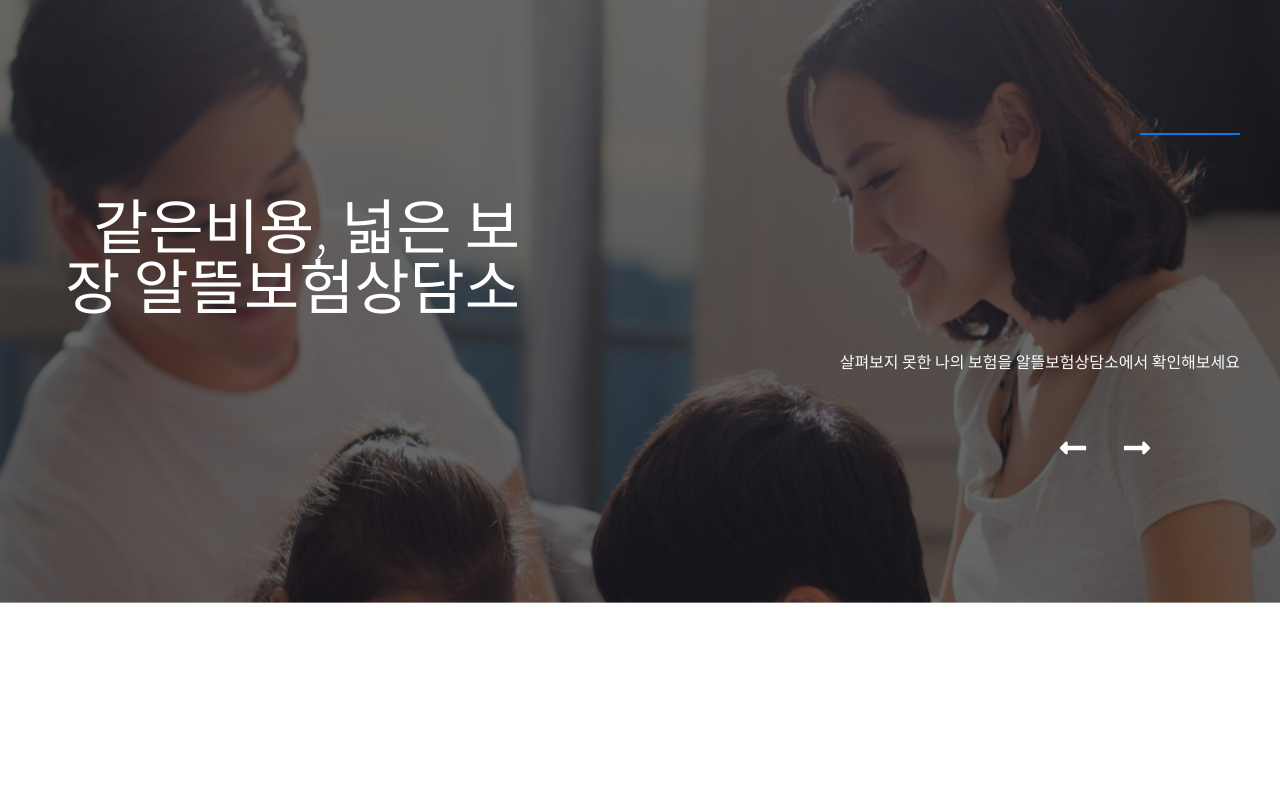
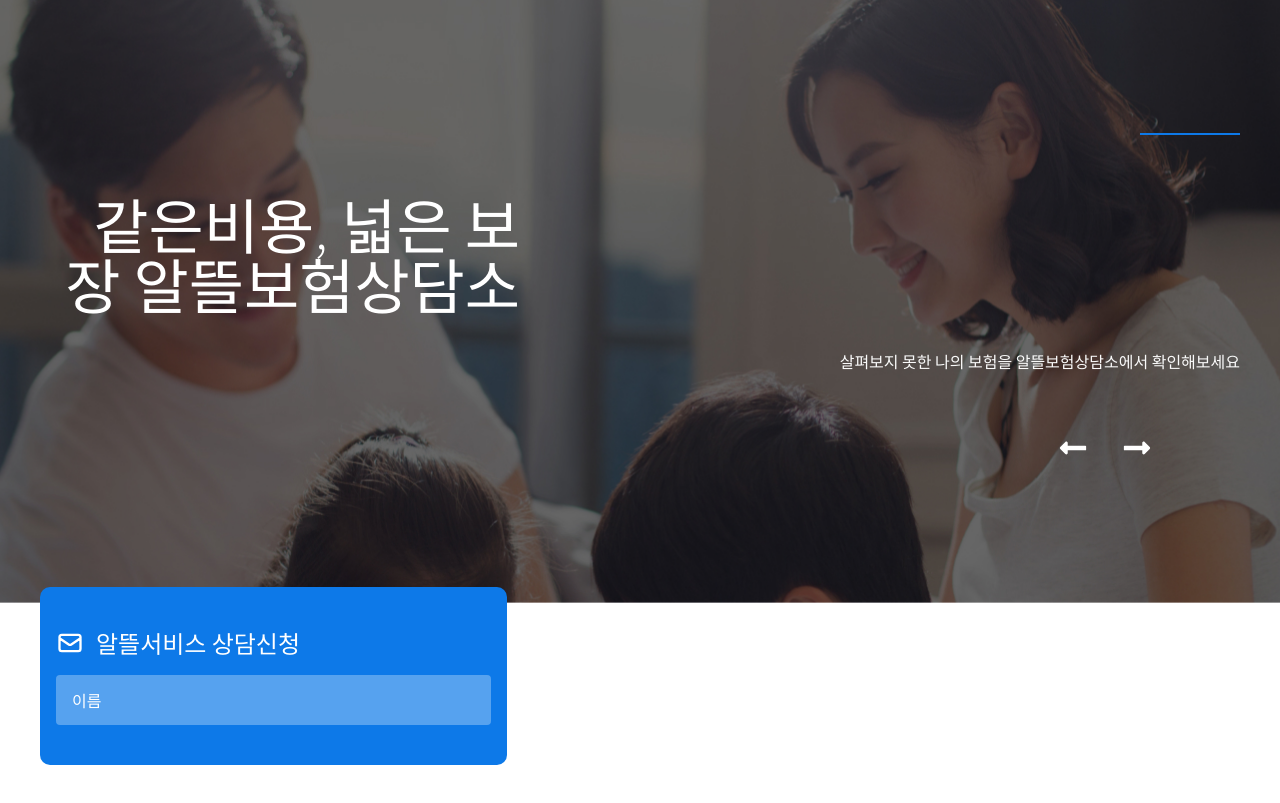
Before and after one commit to zulqarnain1231/one, a Next.js app: page / in a window 1280 px wide. Shown: the part 689-1492 px from the top of the page. Before the commit the page ends 1292 px from the top, so only its background shows below. Built offline with nearby package versions, Linux system fonts and the light colour scheme.

Commit message:
created shared input component

```diff
--- /dev/null
+++ b/components/Home/Consultation/Consultation.tsx
@@ -0,0 +1,33 @@
+import React from "react";
+import ComponentWrapper from "@/components/Shared/Wrappers/ComponentWrapper";
+import { HiOutlineMail } from "react-icons/hi";
+
+const Consultation = () => {
+  return (
+    <ComponentWrapper
+      id="consultation"
+      style="w-full bg-white-main lg:py-16 py-10 relative
+  "
+    >
+      <div className="w-full h-full flex flex-col items-center justify-start gap-10 ">
+        <div className="w-full grid grid-cols-[1fr,1.5fr] gap-8">
+          <form className="w-full flex flex-col items-start justify-start gap-4 bg-brand-main rounded-[10px] px-4 py-10 -mt-20">
+            <div className="w-full flex items-center justify-start gap-3">
+              <HiOutlineMail className="text-white-main text-[28px]" />
+              <p className="text-white-main text-2xl font-medium">
+                알뜰서비스 상담신청
+              </p>
+            </div>
+            <input
+              type="text"
+              placeholder="이름"
+              className="w-full h-[50px] text-white-main text-base font-medium placeholder:text-white-main placeholder:font-medium  bg-white-main/30 p-4 rounded-[4px] focus:outline-none"
+            />
+          </form>
+        </div>
+      </div>
+    </ComponentWrapper>
+  );
+};
+
+export default Consultation;
--- /dev/null
+++ b/components/Shared/Inputs/TextInput.tsx
@@ -0,0 +1,32 @@
+import React from "react";
+
+interface Props {
+  type?: string;
+  name: string;
+  state: any;
+  setState: () => void;
+  placeHolder: string;
+}
+
+const TextInput: React.FC<Props> = ({
+  type = "text",
+  placeHolder,
+  name,
+  state,
+  setState,
+}) => {
+  return (
+    <input
+      type={type}
+      placeholder={placeHolder}
+      autoComplete="off"
+      name={name}
+      value={state}
+      onChange={setState}
+      required
+      className="w-full h-[50px] text-white-main text-base font-medium placeholder:text-white-main placeholder:font-medium  bg-white-main/30 p-4 rounded-[4px] focus:outline-none"
+    />
+  );
+};
+
+export default TextInput;
--- a/pages/index.tsx
+++ b/pages/index.tsx
@@ -2,6 +2,7 @@ import Image from "next/image";
 import { Noto_Sans_KR } from "next/font/google";
 import Navbar from "@/components/Shared/Navigation/Navbar";
 import Hero from "@/components/Home/Hero/Hero";
+import Consultation from "@/components/Home/Consultation/Consultation";
 
 const noto = Noto_Sans_KR({
   subsets: ["latin"],
@@ -13,6 +14,7 @@ export default function Home() {
     <main className={`w-full h-full ${noto.className}`}>
       <Navbar />
       <Hero />
+      <Consultation />
     </main>
   );
 }
```
